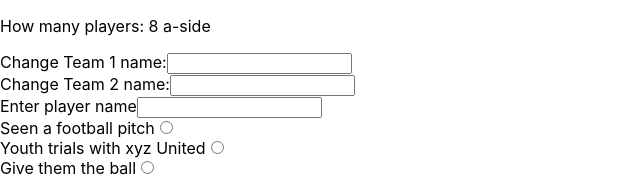
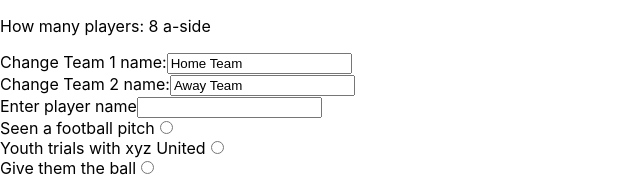
Before and after one commit to tomHall321/football-fever, a React (Create React App) app: page / in a window 1280 px wide. Shown: the top 177 px of the page, without its empty margins (0-640 px from the left). Built offline with nearby package versions, Linux system fonts and the light colour scheme.

Commit message:
addTeamNames function and action created, now visible in state

```diff
--- a/src/components/PlayerForm/PlayerForm.js
+++ b/src/components/PlayerForm/PlayerForm.js
@@ -57,7 +57,7 @@ class PlayerForm extends Component {
 
     render() {
 
-        const { playerName, playerSkill } = this.state;
+        const { playerName, playerSkill, teamName1, teamName2 } = this.state;
 
         return (
             <form
@@ -71,6 +71,8 @@ class PlayerForm extends Component {
                         label="Change Team 1 name:"
                         name="team-name"
                         type="text"
+                        handleChange={this.handleTeamName1}
+                        value={teamName1}
                         containerClass={"form-field"}
                     />
 
@@ -78,6 +80,8 @@ class PlayerForm extends Component {
                         label="Change Team 2 name:"
                         name="team-name"
                         type="text"
+                        handleChange={this.handleTeamName2}
+                        value={teamName2}
                         containerClass={"form-field"}
                     />
 
--- a/src/components/PlayerForm/index.js
+++ b/src/components/PlayerForm/index.js
@@ -1,6 +1,7 @@
 import { connect } from "react-redux";
 import PlayerForm from './PlayerForm';
 import { addPlayer } from '../../data/action';
+import { addTeamNames } from '../../data/action';
 
 //using addPlayer function here, creates action object literal for us
 // pass in a function that accepts a value
@@ -10,6 +11,7 @@ const mapDispatchToProps = dispatch => {
     return {
         handleSubmit: data => {
             dispatch(addPlayer(data));
+            dispatch(addTeamNames(data));
         }
     };
 
--- a/src/data/action.js
+++ b/src/data/action.js
@@ -3,6 +3,15 @@ export const addPlayer = data => {
 
     return {
         type: "ADD_PLAYER",
+        data,
+    };
+
+};
+
+export const addTeamNames = data => {
+
+    return {
+        type: "ADD_TEAM_NAMES",
         data,
     };
 
--- a/src/data/reducer.js
+++ b/src/data/reducer.js
@@ -6,6 +6,15 @@ const addPlayer = (state, { data }) => {
             ...state.players,
             { name: data.playerName, skill: data.playerSkill }
         ]
+    };
+
+};
+
+const addTeamNames = (state, { data }) => {
+    return {
+        ...state,
+        teamName1: data.teamName1,
+        teamName2: data.teamName2,
     };
 
 };
@@ -42,10 +51,10 @@ const createTeams = (state) => {
     };
 };
 
-
 const reducer = (state, action) => {
     switch (action.type) {
         case "ADD_PLAYER": return checkPlayerNumbers(addPlayer(state, action));
+        case "ADD_TEAM_NAMES": return addTeamNames(state, action);
         case "CREATE_TEAMS": return createTeams(state);
         default: return state;
     }
```
